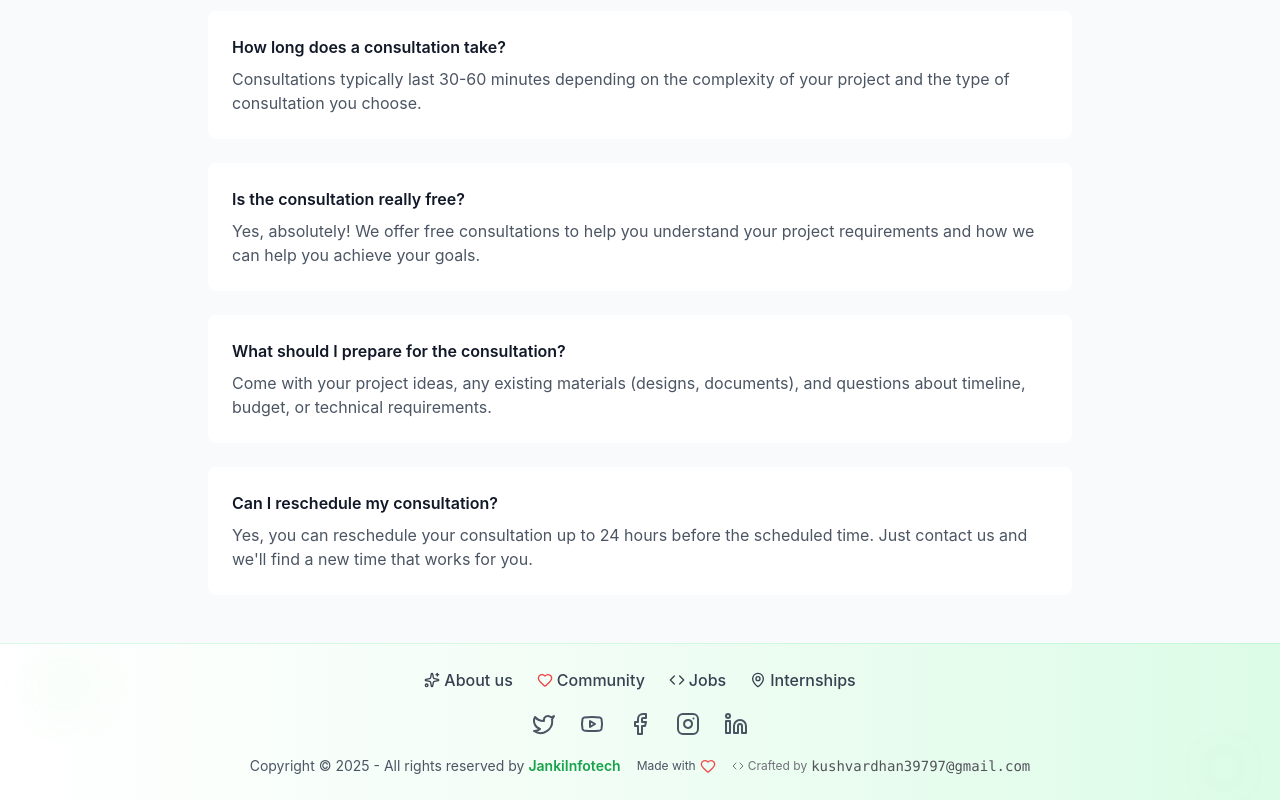
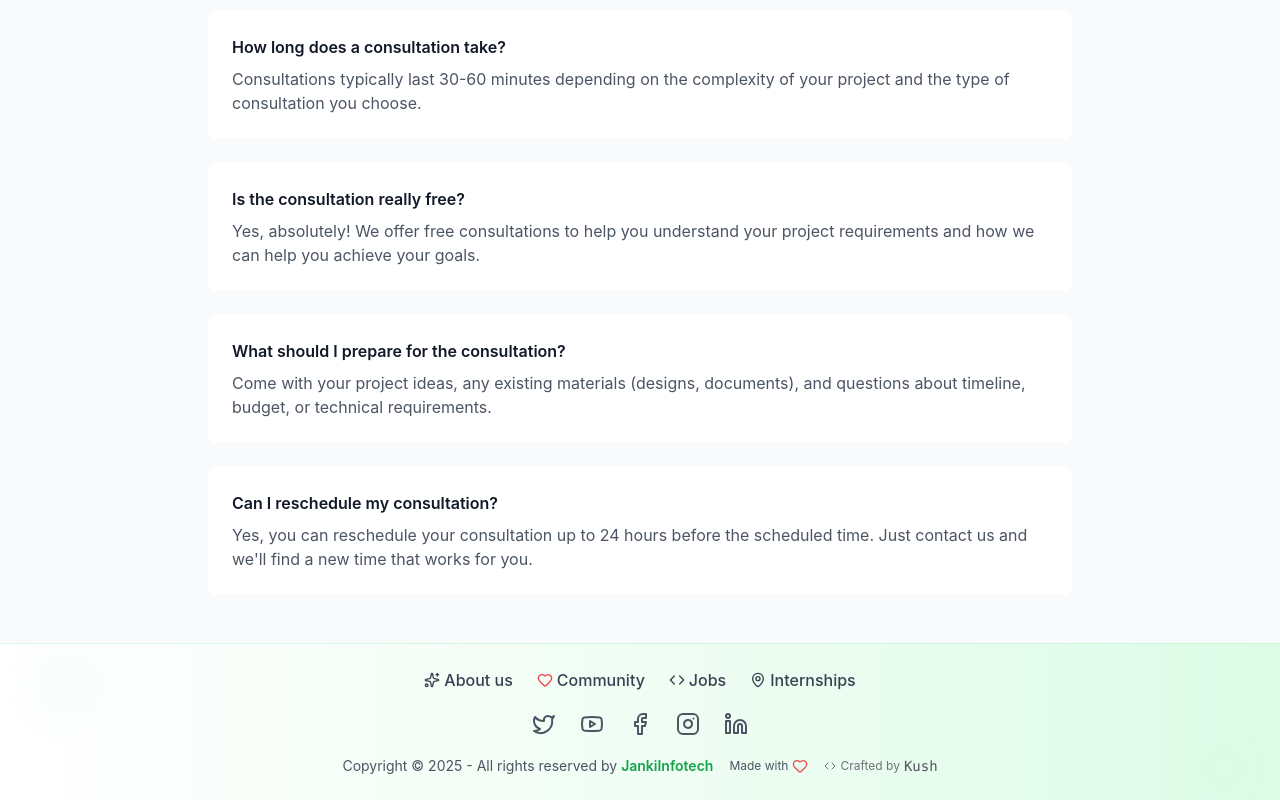
Before and after one commit to kushvardhan/jankiinfotech, a Next.js app: page /schedule-consultation in a window 1280 px wide. Shown: the part 2777-3577 px from the top of the page. Built offline with nearby package versions, Linux system fonts and the light colour scheme.

Commit message:
made the developer credit less dominance

```diff
--- a/src/components/SmallFooter.tsx
+++ b/src/components/SmallFooter.tsx
@@ -125,9 +125,12 @@ export default function SmallFooter() {
             >
               <Code className="h-3 w-3 flex-shrink-0" />
               <span className="hidden sm:inline">Crafted by</span>
-              <span className="text-zinc-600 font-mono text-xs md:text-sm">
-                kushvardhan39797@gmail.com
+              <Link target="_blank" href='https://kush-personal-portfolio-my-portfolio.vercel.app/' >
+                <span  className="cursor-pointer text-zinc-600 hover:text-blue-600 font-mono text-sm md:text-md">
+                Kush
               </span>
+              </Link>
+
             </div>
           </div>
         </aside>
```
